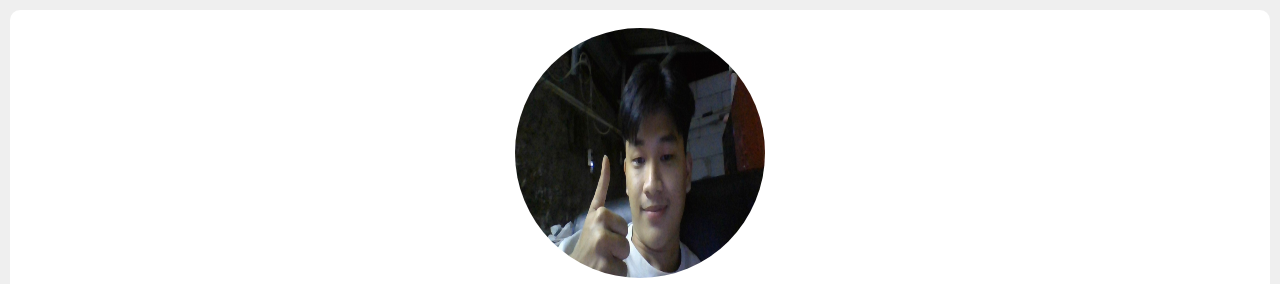
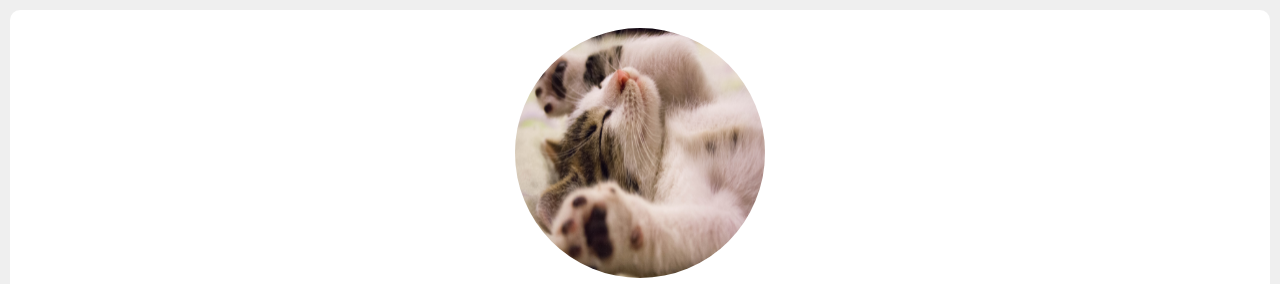
Before and after one commit to kangkodingnow/buat-web, a plain HTML site: page index.html in a window 1280 px wide. Shown: the top 284 px of the page. Drawn offline with Linux system fonts and the light colour scheme.

Commit message:
Update index.html

```diff
--- a/index.html
+++ b/index.html
@@ -8,7 +8,7 @@
     <body>
 
         <div id="header" class="section">
-            <img alt="" class="img-circle" src="img/tyas.jpg" width="250px">
+            <img alt="" class="img-circle" src="img/kitten.PNG" width="250px">
             <p class="myName">Farhan Dwi Septian</p>
         </div>
 
```
